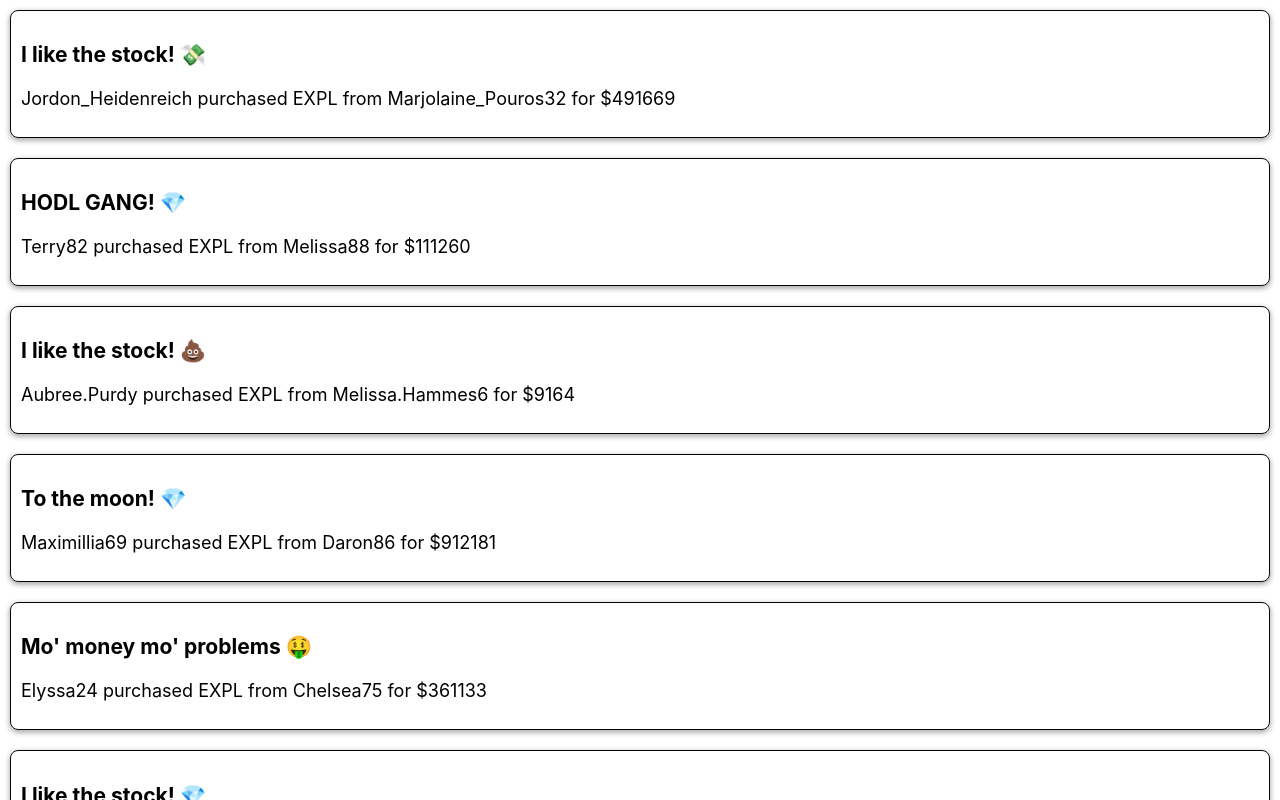
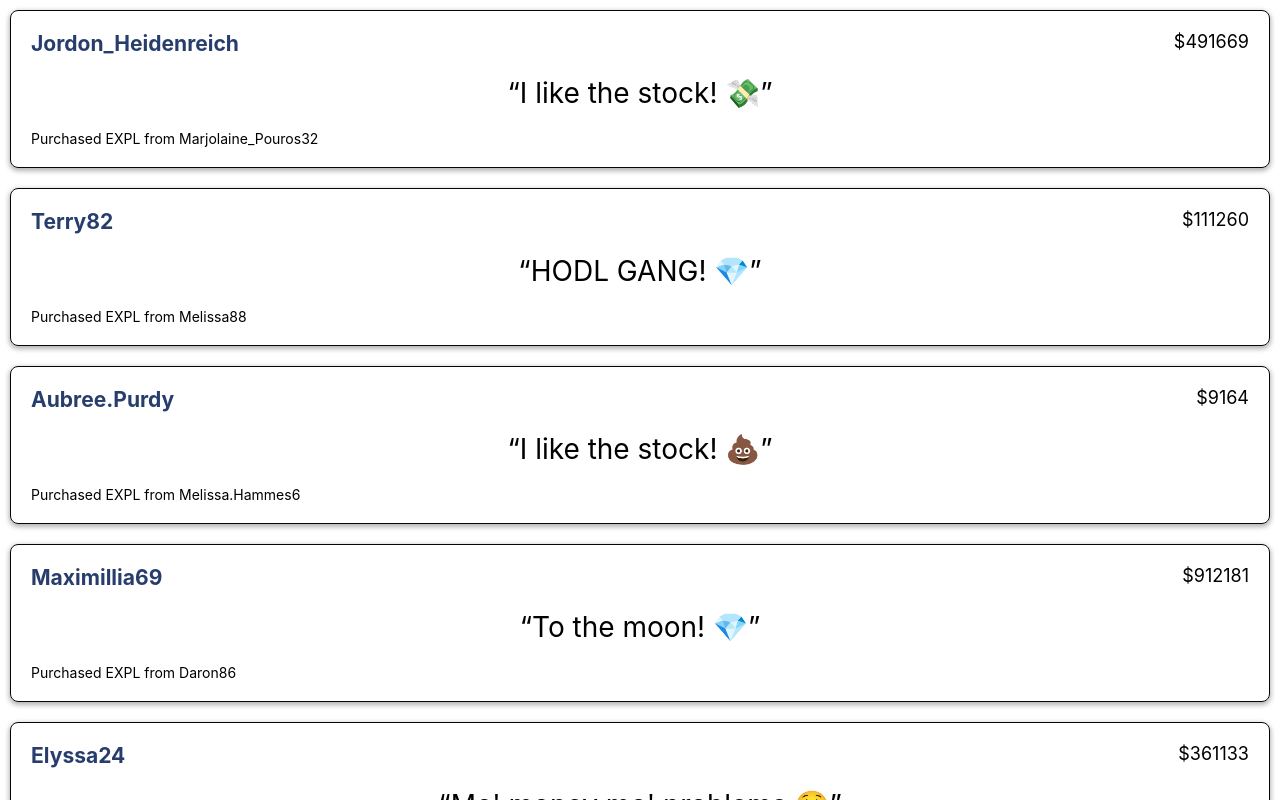
Before and after one commit to git-masi/memestock-frontend, a React (Create React App) app: page /transactions/feed in a window 1280 px wide. Shown: the top 800 px of the page. Built offline with nearby package versions, Linux system fonts and the light colour scheme.

Commit message:
Add styles

```diff
--- a/src/features/transactionsFeed/Transaction.js
+++ b/src/features/transactionsFeed/Transaction.js
@@ -16,9 +16,11 @@ function Transaction(props) {
   } = props;
   return (
     <div className={styles.transaction}>
-      <h3>{message}</h3>
-      <p>
-        {buyerName} purchased {symbol} from {sellerName} for ${total}
+      <h3 className={styles.name}>{buyerName}</h3>
+      <p className={styles.total}>${total}</p>
+      <p className={styles.message}>&ldquo;{message}&rdquo;</p>
+      <p className={styles.details}>
+        Purchased {symbol} from {sellerName}
       </p>
     </div>
   );
--- a/src/features/transactionsFeed/Transaction.module.css
+++ b/src/features/transactionsFeed/Transaction.module.css
@@ -1,7 +1,41 @@
 .transaction {
   margin-bottom: 2rem;
   padding: 1rem;
+  display: grid;
+  grid-template-columns: auto min-content;
+  grid-template-areas:
+    'name total'
+    'message message'
+    'details details';
+
   border: 1px solid var(--black);
   border-radius: var(--rounded);
   box-shadow: var(--basic-shadow);
 }
+
+.name {
+  grid-area: name;
+  color: var(--dark);
+}
+
+.total {
+  grid-area: total;
+}
+
+.message {
+  grid-area: message;
+  margin: 2rem 0;
+  font-size: var(--large-heading);
+  text-align: center;
+}
+
+.details {
+  grid-area: details;
+  font-size: var(--small);
+}
+
+@media screen and (min-width: 600px) {
+  .transaction {
+    padding: 2rem;
+  }
+}
--- a/src/index.css
+++ b/src/index.css
@@ -13,9 +13,12 @@ html {
   --basic-shadow: 0px 2px 5px 1px rgba(0, 0, 0, 0.3);
 
   /* Font sizes */
+  --small: 1.4rem;
   --normal: 1.8rem;
   --medium: 2rem;
   --small-heading: 2.2rem;
+  --heading: 2.5rem;
+  --large-heading: 2.8rem;
 
   /* Colors */
   --black: #03060a;
@@ -41,6 +44,7 @@ html {
 *,
 ::before,
 ::after {
+  margin: 0;
   box-sizing: border-box;
 }
 
```
